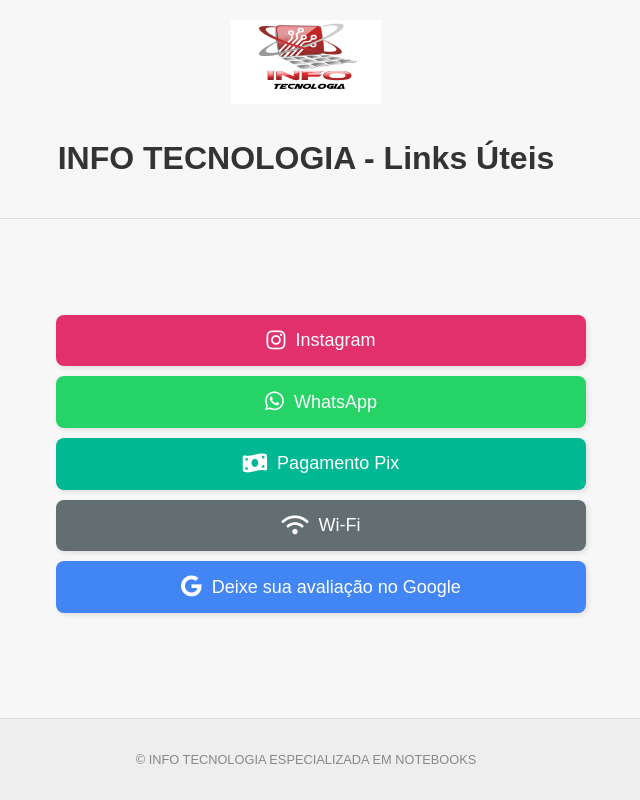
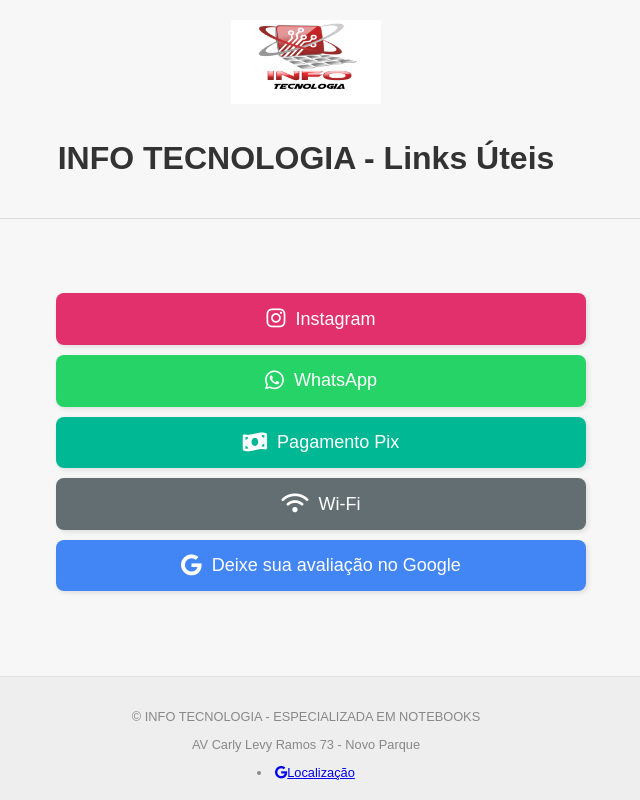
Before and after one commit to infodias/info, a plain HTML site: page index.html in a window 1280 px wide. Shown: the whole page, without its empty margins (334-974 px from the left). Drawn offline with Linux system fonts and the light colour scheme.

Commit message:
Update index.html

```diff
--- a/index.html
+++ b/index.html
@@ -24,7 +24,10 @@
     </main>
 
     <footer>
-        <p>© INFO TECNOLOGIA ESPECIALIZADA EM NOTEBOOKS</p>
+        <p>© INFO TECNOLOGIA - ESPECIALIZADA EM NOTEBOOKS</p>
+         <p>AV Carly Levy Ramos 73 - Novo Parque</p>
+        <li><a href="https://maps.app.goo.gl/vFfZu6Rq2iPc5PeP9" class="Localização" target="_blank"><i class="fab fa-google"></i>Localização</a></li>
+
     </footer>
 </body>
 </html>
```
